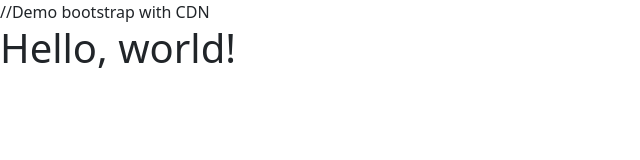
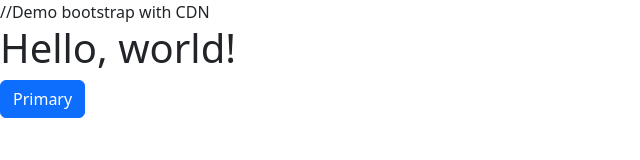
Before and after one commit to hafidzahm/bootstrap, a website: page index.html in a window 1280 px wide. Shown: the whole page, without its empty margins (0-640 px from the left). Drawn offline with nearby package versions, Linux system fonts and the light colour scheme.

Commit message:
button primary

```diff
--- a/index.html
+++ b/index.html
@@ -9,5 +9,8 @@
   </head>
   <body>
     <h1>Hello, world!</h1>
+
+     <!-- Button component -->
+  <button type="button" class="btn btn-primary">Primary</button>
   </body>
 </html>
```
